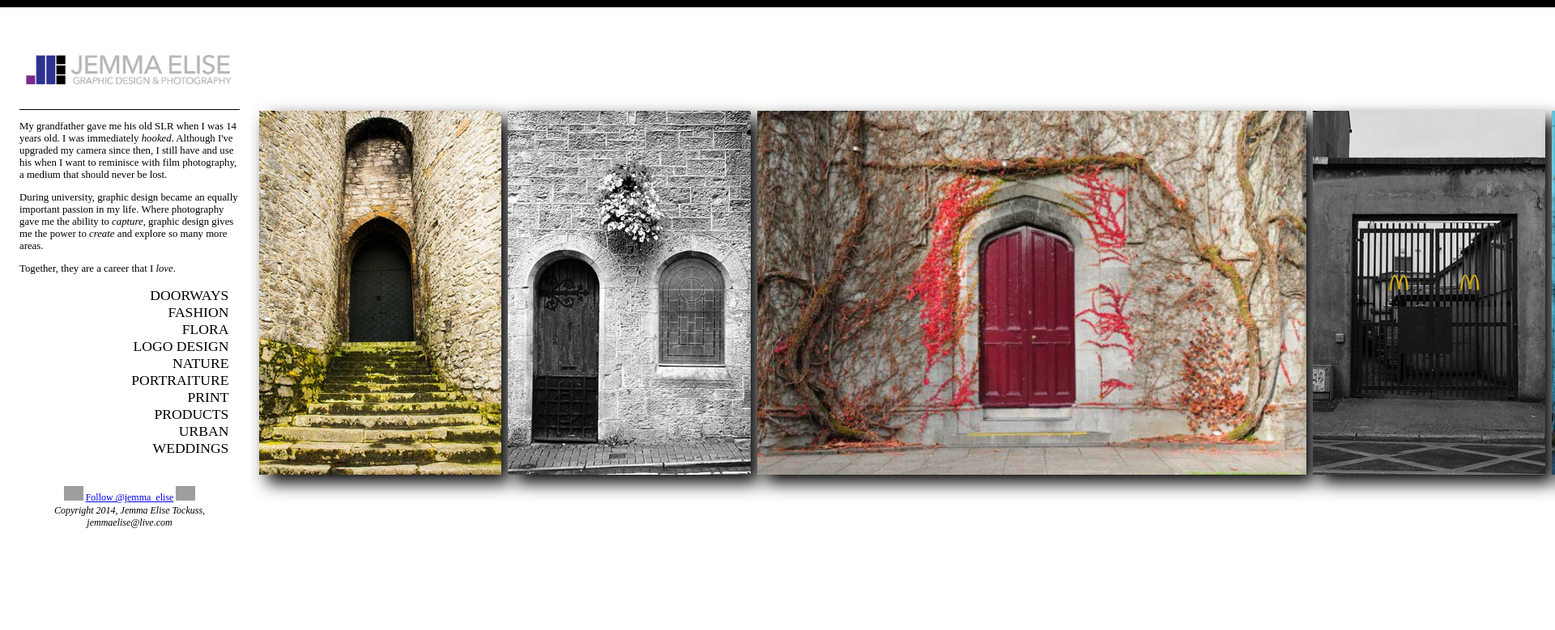
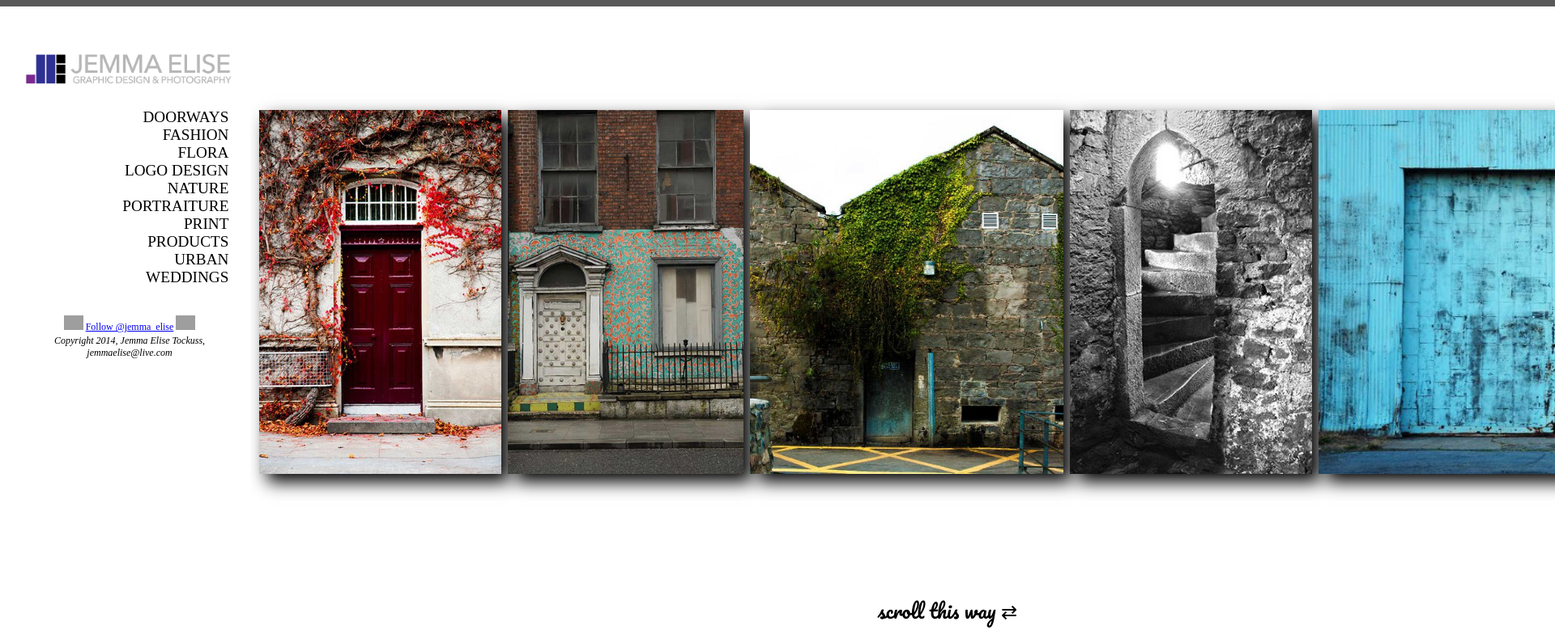
Before and after one commit to kdrakon/jemmas-portfolio-site, a plain HTML site: page index.html in a window 1280 px wide. Shown: the top 779 px of the page at 81% size, 1920 px wide, since content can reach past the window. Drawn offline with nearby package versions, Linux system fonts and the light colour scheme; grey boxes are pictures that could not be loaded; a web font is replaced by a local one.

Commit message:
angularjs setup

```diff
--- a/index.html
+++ b/index.html
@@ -1,8 +1,9 @@
 <!DOCTYPE html>
-<html>
+<html ng-app="portfolio">
 <head>
 
 <script src="http://code.jquery.com/jquery-1.9.1.js"></script>
+<script src="https://ajax.googleapis.com/ajax/libs/angularjs/1.3.0-beta.17/angular.min.js"></script>
 <script src="js/portfolio.js"></script>
 <link href='http://fonts.googleapis.com/css?family=Muli' rel='stylesheet' type='text/css'>
 <link href='http://fonts.googleapis.com/css?family=Pacifico' rel='stylesheet' type='text/css'>
@@ -16,18 +17,22 @@ html, body {
 	font-family: 'Muli', serif;
 }
 
+#bar {
+	width: 100%;
+	height: 0.5em;
+	z-index: 1500;
+
+	background: -moz-linear-gradient(left,  rgba(0,0,0,0.65) 51%, rgba(0,0,0,0.65) 52%, rgba(0,0,0,0) 79%); /* FF3.6+ */
+	background: -webkit-gradient(linear, left top, right top, color-stop(51%,rgba(0,0,0,0.65)), color-stop(52%,rgba(0,0,0,0.65)), color-stop(79%,rgba(0,0,0,0))); /* Chrome,Safari4+ */
+	background: -webkit-linear-gradient(left,  rgba(0,0,0,0.65) 51%,rgba(0,0,0,0.65) 52%,rgba(0,0,0,0) 79%); /* Chrome10+,Safari5.1+ */
+	background: -o-linear-gradient(left,  rgba(0,0,0,0.65) 51%,rgba(0,0,0,0.65) 52%,rgba(0,0,0,0) 79%); /* Opera 11.10+ */
+	background: -ms-linear-gradient(left,  rgba(0,0,0,0.65) 51%,rgba(0,0,0,0.65) 52%,rgba(0,0,0,0) 79%); /* IE10+ */
+	background: linear-gradient(to right,  rgba(0,0,0,0.65) 51%,rgba(0,0,0,0.65) 52%,rgba(0,0,0,0) 79%); /* W3C */
+	filter: progid:DXImageTransform.Microsoft.gradient( startColorstr='#a6000000', endColorstr='#00000000',GradientType=1 ); /* IE6-9 */
+}
+
 .set-link {
 	cursor: pointer;
-}
-
-#bar {
-	background-color: black;
-	width: 100%;
-	height: 0.5em;
-	border-bottom-style: solid;
-	border-width: 1px;
-	border-color: black;
-	z-index: 1500;
 }
 
 div, footer, img {
@@ -56,16 +61,6 @@ div, footer, img {
 	vertical-align: baseline;
 	padding-top: 3em;
 	padding-bottom: 1em;
-}
-
-#bio {
-	margin: auto;
-	border-top-style: solid;
-	border-width: 1px;
-	padding-top: 1em;
-	padding-bottom: 0.1em;
-	margin-bottom: 0.1em;
-	font-size: 0.8em;
 }
 
 footer {
@@ -98,18 +93,9 @@ footer {
 	cursor: pointer;
 	z-index: 500;
 }
-
-.inactive-slide {
-	filter: grayscale(100%);
-	-webkit-filter: grayscale(100%);
-	-moz-filter: grayscale(100%);
-	-ms-filter: grayscale(100%);
-	-o-filter: grayscale(100%);
-}
-
 #set-titles {
 	text-align: right;
-	font-size: 1.1em;
+	font-size: 1.2em;
 	text-transform:uppercase;
 	width: 90%;
 	margin: auto;
@@ -124,16 +110,6 @@ footer {
 	cursor: pointer;
 }
 
-#fullscreen-image {
-	position: absolute;
-	cursor: pointer;
-	max-height: 75%;
-	margin: 0px auto;
-	z-index: 1100;
-	border-style: solid;
-	border-width: 1px;
-}
-
 </style>
 
 <title>Jemma Elise Tockuss - Graphic Designer, Photographer</title>
@@ -142,23 +118,17 @@ footer {
 
 </head>
 
-<body onload="init()">
+<body ng-controller="SlideController">
 
-	<div id="bar"></div>
+	<div id="bar" style="width: {{portfolioWidth}}px"></div>
 
 	<div id="fixed-nav">
 
 		<div id="intro"><img class="logo" src="images/JE-Logo-purp-01.png"></img></div>
 
-		<div id="bio">
-			My grandfather gave me his old SLR when I was 14 years old. I was immediately <i>hooked</i>. Although I've upgraded my camera since then, I still have and use his when I want to reminisce with film photography, a medium that should never be lost.
-			<p>
-			During university, graphic design became an equally important passion in my life. Where photography gave me the ability to <i>capture</i>, graphic design gives me the power to <i>create</i> and explore so many more areas.
-			<p>
-			Together, they are a career that I <i>love</i>.
+		<div id="set-titles">
+			<a class="set-link" ng-repeat="setTitle in portfolioSetTitles" ng-click="loadPortfolioSet(setTitle.index)">{{setTitle.title}}<br></a>
 		</div>
-
-		<div id="set-titles"></div>
 
 		<footer>
 			<div id="social-buttons">
@@ -166,7 +136,7 @@ footer {
 
 				<a href="https://twitter.com/jemma_elise" class="twitter-follow-button" data-show-count="false" data-show-screen-name="false">Follow @jemma_elise</a><script>!function(d,s,id){var js,fjs=d.getElementsByTagName(s)[0],p=/^http:/.test(d.location)?'http':'https';if(!d.getElementById(id)){js=d.createElement(s);js.id=id;js.src=p+'://platform.twitter.com/widgets.js';fjs.parentNode.insertBefore(js,fjs);}}(document, 'script', 'twitter-wjs');</script>
 
-				<a href="http://ca.linkedin.com/in/jemmaelise" target="_blank" style="text-decoration:none;"><span style="font: 80% Arial,sans-serif; color:#0783B6;"><img src="http://www.linkedin.com/img/webpromo/btn_in_20x15.png" alt="View Jemma Elise Tockuss's LinkedIn profile" style="height:18px; border-style:none;" border="0"></span></a>
+				<a href="http://linkedin.com/in/jemmaelise" target="_blank" style="text-decoration:none;"><span style="font: 80% Arial,sans-serif; color:#0783B6;"><img src="http://www.linkedin.com/img/webpromo/btn_in_20x15.png" alt="View Jemma Elise Tockuss's LinkedIn profile" style="height:18px; border-style:none;" border="0"></span></a>
 			</div>
 
 			<i>Copyright 2014, Jemma Elise Tockuss, jemmaelise@live.com</i>
@@ -174,12 +144,12 @@ footer {
 
 	</div>
 
-	<div id="portfolio">
+	<div id="portfolio" style="width: {{portfolioWidth}}px">
 		<div id="slide-set"></div>
 	</div>
 
 	<div id="slide-controls">
-		<span id="slide-reset">go home?</span>
+		<span id="slide-reset" ng-click="resetSlides()">scroll this way &#8644;</span>
 	</div>
 
 </body>
--- a/js/portfolio.js
+++ b/js/portfolio.js
@@ -1,145 +1,67 @@
-var portfolioDefn = new Array();
-var slides = new Array();
-var slideSetIndex = 0;
-var scrollInterval = null;
 
-function init(){
+var minPortfolioWidth = 1080;
 
-	getPortfolioDefinition('portfolio/layout.json');
-	prepareSlideControls();
+angular.module('portfolio', [])
+	.controller('SlideController', ['$scope', '$animate', function($scope, $animate) {
 
-}
+		$scope.portfolioImageSet = [];
+		$scope.portfolioSetTitles = [];
+		$scope.portfolioWidth = minPortfolioWidth;
+		$scope.slideSetElement = $('#slide-set');
+		$scope.scrollInterval = 0;
 
-function prepareSlideControls(){
+		$scope.loadPortfolioSet = function(setIndex){
+			$.getJSON('portfolio/layout.json', function(portfolioDefn){
+				$scope.$apply(function() {
 
-	// some key mapping
-	$(document).keyup(function(e){
-		switch(e.keyCode){
-			case 39:
-				// right
-				//shiftSlides(1, slideSetIndex);
-				break;
-			case 37:
-				// left
-				//shiftSlides(-1, slideSetIndex);
-				break;
-			case 36:
-				resetSlideAnimation();
-				break;
-		}
-	});
+					if (typeof portfolioDefn == 'undefined') return;
 
-	var slideReset = $('#slide-reset');
+					$scope.resetSlides();
+					$scope.portfolioSetTitles = [];
+					$scope.portfolioWidth = minPortfolioWidth;
 
-	$(window).scroll(function(){
-		if ($(this).scrollLeft() > 0){
-			slideReset.show();
-		}else{
-			slideReset.hide();
-		}
-	});
+					// clear old image set
+					$.each($scope.portfolioImageSet, function(){
+						var slide = $scope.portfolioImageSet.pop();
+						$animate.leave(slide);
+					});
 
-	slideReset.hide().click(function(){
-		resetSlideAnimation();
-	});
-}
+					// load set titles
+					$.each(portfolioDefn, function(i, e){
+						$scope.portfolioSetTitles.push({title : e.title, index : i});
+					});
 
-function resetSlideAnimation(){
+					// load portfolio set
+					for (var i = 0; i < portfolioDefn[setIndex].images.length; i++){
+						var slide = new Image();
+						slide.src = portfolioDefn[setIndex].images[i];
+						slide.onload = function(){
+							$scope.addToPortfolioWidth(this.width);
+							$(this).addClass("slide");
+							$animate.enter(this, $scope.slideSetElement);
+						}
+						$scope.portfolioImageSet.push(slide);
+					}
 
-	var x = $(window).scrollLeft();
-	clearInterval(scrollInterval);
-	scrollInterval = setInterval(function(){
-		scrollTo(x-=50,0);
-		if (x <= 0)	clearInterval(scrollInterval);
-	}, 10);
+				});
+			});
+		};
 
-}
+		$scope.addToPortfolioWidth = function(width){
+			$scope.$apply(function(){ $scope.portfolioWidth += width; })
+		};
 
-// gets portfolio JSON and preloads all images
-function getPortfolioDefinition(jsonLocation){
+		$scope.resetSlides = function(){
+			var x = $(window).scrollLeft();
+			clearInterval($scope.scrollInterval);
+			$scope.scrollInterval = setInterval(function(){
+				scrollTo(x-=50,0);
+				if (x <= 0)	clearInterval($scope.scrollInterval);
+			}, 10);
+		};
 
-	$.getJSON(jsonLocation, function(data){
+		// start the controller
+		var init = function() { $scope.loadPortfolioSet(0); }
+		init();
 
-		portfolioDefn = data;
-
-		// show first portfolio set
-		slideSetIndex = 0;
-		loadPortfolio(slideSetIndex);
-
-		// show titles/links to portfolio sets
-		showTitles();
-
-	});
-}
-
-function showTitles(){
-	var output = "";
-	$.each(portfolioDefn, function(k, e){
-		var link = "<a class='set-link' onclick='loadPortfolio(" + k + ")'>" + e.title + "</a><br>";
-		output += link;
-	});
-	$("#set-titles").html(output);
-}
-
-function loadPortfolio(setIndex){
-
-	slideSetIndex = setIndex;
-	slides = new Array(portfolioDefn[slideSetIndex].images.length+1);
-
-	// clear all previous slides
-	$('#slide-set > .slide').remove();
-
-	// move scroll back to the left and clear the scroll animation
-	clearInterval(scrollInterval);
-	scrollTo(0,0);
-
-	// reset the portfolio width
-	$("#portfolio").css("width", "0px");
-
-	// load and show images onload
-	for (var i = 0; i < portfolioDefn[slideSetIndex].images.length; i++){
-		slides[i] = new Image();
-		slides[i].src = portfolioDefn[slideSetIndex].images[i];
-		slides[i].onload = function(){
-			// show the image once its loaded
-			showImageInPortfolio(this);
-		};
-	}
-}
-
-function showImageInPortfolio(image){
-
-	var slideSetDiv = $('#slide-set');
-	var portfolioDiv = $('#portfolio');
-	var portfolioWidth = portfolioDiv.width();
-	var portfolioOffset = portfolioDiv.offset().left;
-	var lastImage = slideSetDiv.find('img').last();
-
-	var lastImageHeight = 450;
-	if(lastImage.position() != undefined){
-		lastImageHeight = lastImage.height();
-	}
-
-	// add/show the slide
-	slideSetDiv.append(prepareSlideImage(image));
-
-	// set the width of the portfolio div
-	var newWidth = portfolioWidth + ((lastImageHeight / image.height) * image.width);
-	portfolioDiv.css("width", newWidth + "px");
-
-	// match the top-bar width with the portfolio width
-	var barNewWidth = portfolioOffset + newWidth;
-	$("#bar").css("width", barNewWidth + "px");
-}
-
-function prepareSlideImage(image){
-
-	$(image).addClass("slide")
-	.click(function(){
-		// move the slide into focus
-		var imageLeft = $(this).position().left - 10;
-		scrollTo(imageLeft, 0);
-	});
-
-	return image;
-}
+	}]);
```
